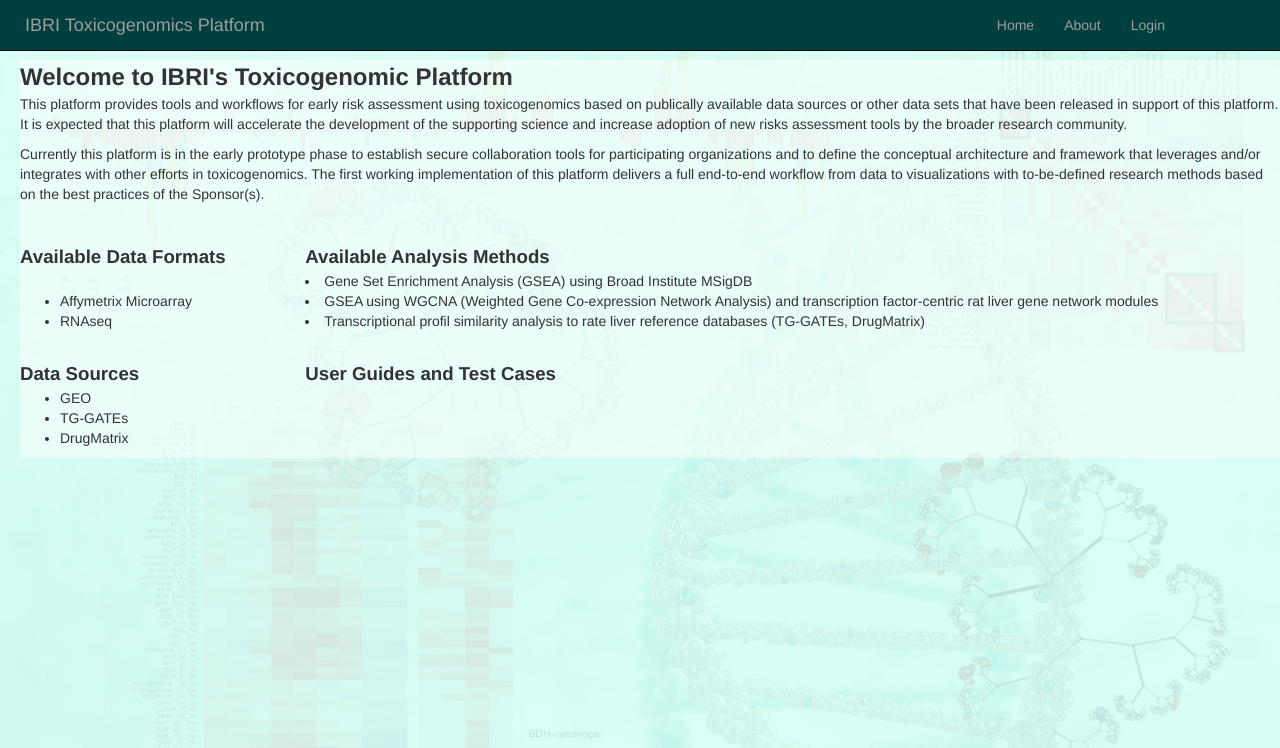
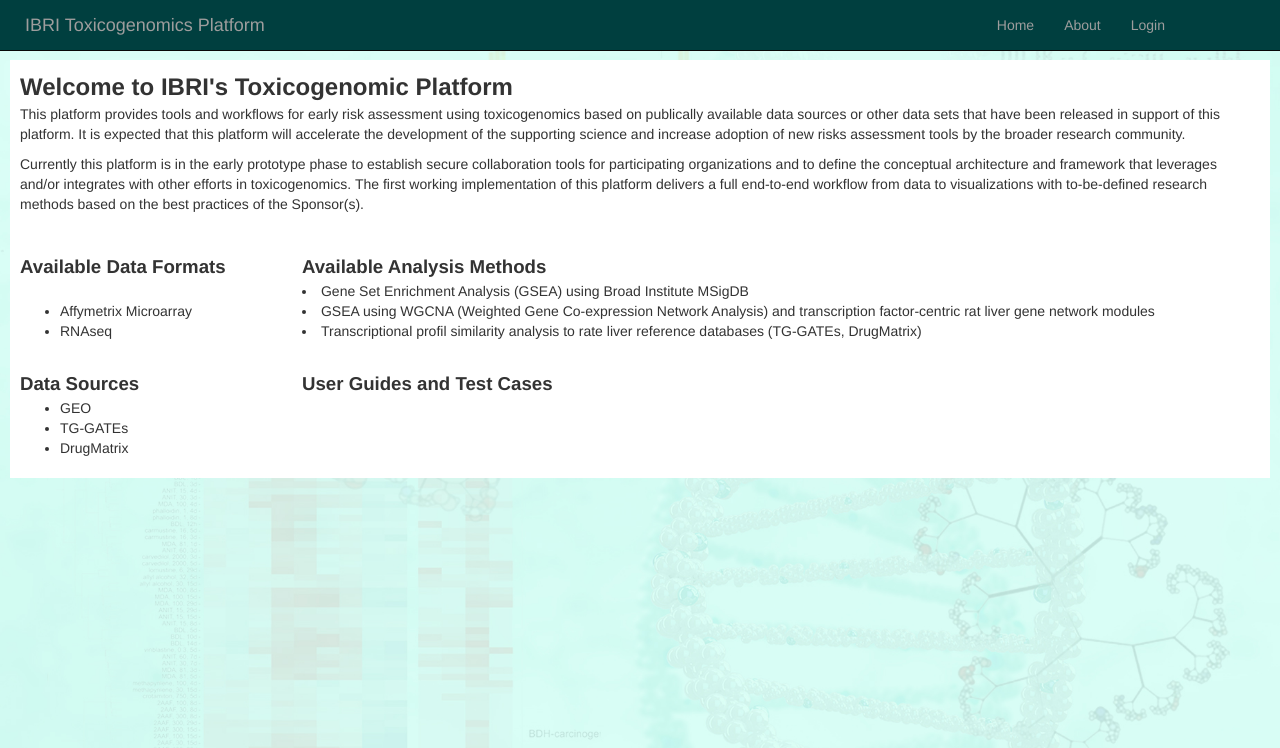
Before and after one commit to IndianaBiosciences/toxapp, a Django app: page / in a window 1280 px wide. Shown: the top 748 px of the page. Run offline with Django 3.2, Linux system fonts and the light colour scheme; parts of the project's set-up code (start-up, migrations or seed data) failed here and were passed over; some libraries are stand-ins or nearby versions.

Commit message:
Additional tweaks to css and templates
(cherry picked from commit f9c2187)

```diff
--- a/templates/base.html
+++ b/templates/base.html
@@ -59,10 +59,8 @@
 </header>
 
 
-<div id="content">
-    <table style="background-color: rgba(255,255,255,0.5);"><tr><td>
+<div id="content" style="padding: 10px; background-color: rgb(255,255,255);">
       {% block content %}{% endblock %}
-    </td></tr></table>
 </div>
 
 <!-- Sticky Footer -->
--- a/tp/static/tp/css/base.css
+++ b/tp/static/tp/css/base.css
@@ -1,14 +1,16 @@
 body {
-    margin-left: 10px;
+    margin-left: 0px;
+    margin-right: 0px;
     padding-top: 60px;
     padding-left: 10px;
+    padding-right: 10px;
     padding-bottom: 30px;
     background-image: url("/static/tp/images/ctox_background_image.jpg");
     background-size: cover;
 }
 
 .content {
-    background-color: rgba(255,255,255,0.5);
+    background-color: rgba(255,255,255,1.0);
 }
 
 .navbar-inverse {
```
